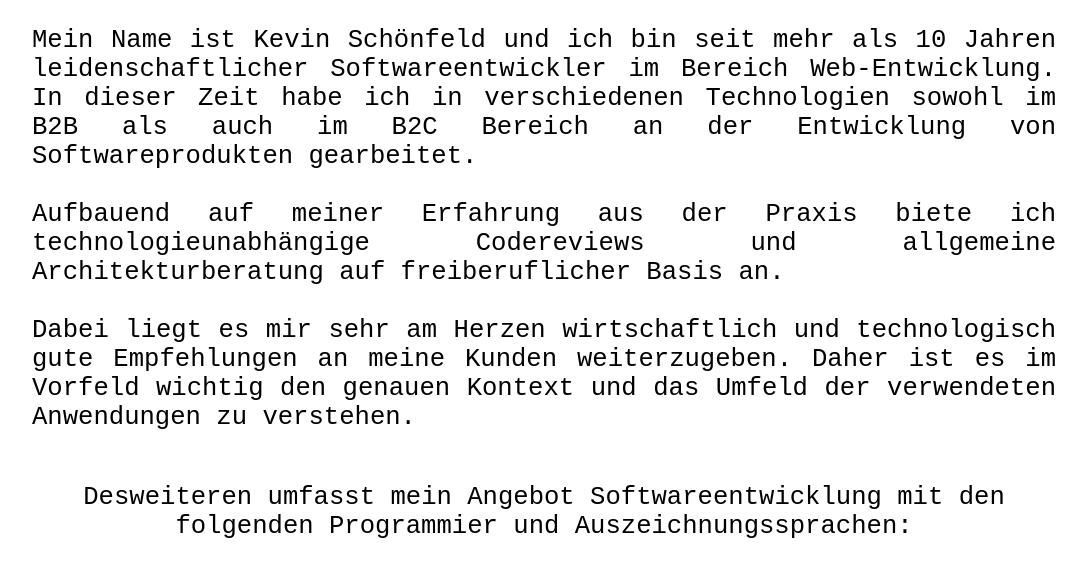
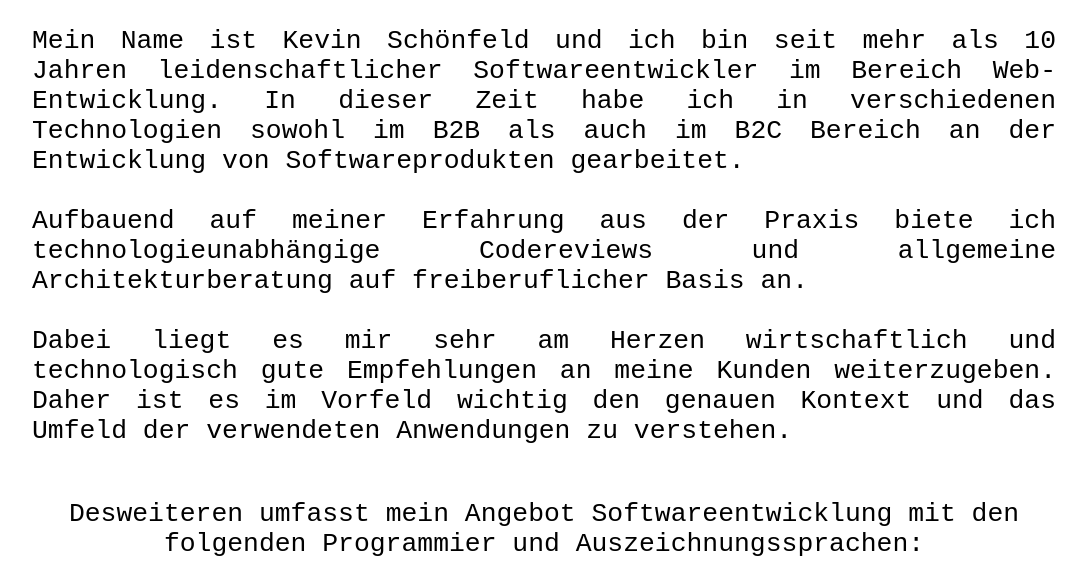
Before and after one commit to kevin0x90/kevin0x90.github.io, a plain HTML site: page index.html in a window 1280 px wide. Shown: the part 208-776 px from the top of the page, without its empty margins (96-1183 px from the left). Drawn offline with Linux system fonts and the light colour scheme.

Commit message:
Add meta description and increase font size for main content a bit

```diff
--- a/css/style.css
+++ b/css/style.css
@@ -62,7 +62,7 @@ main {
   flex-direction: column;
   justify-content: space-around;
 
-  font-size: 1.6em;
+  font-size: 1.65em;
   flex-grow: 2;
   box-sizing: border-box;
   text-align: center;
--- a/index.html
+++ b/index.html
@@ -5,6 +5,7 @@
   <meta charset="utf-8">
   <meta name="viewport" content="width=device-width, initial-scale=1">
   <meta name="author" content="Kevin Schönfeld">
+  <meta name="description" content="Kevin Schönfelds angebotene Dienstleistungen im Bereich Softwareentwicklung und Beratung auf freiberuflicher Basis">
   <meta name="keywords"
     content="entwickler,java,csharp,kotlin,sql,javascript,typescript,php,css3,html5,softwarearchitektur,codereview,freelancer,freiberufler,deutschland">
 
```
